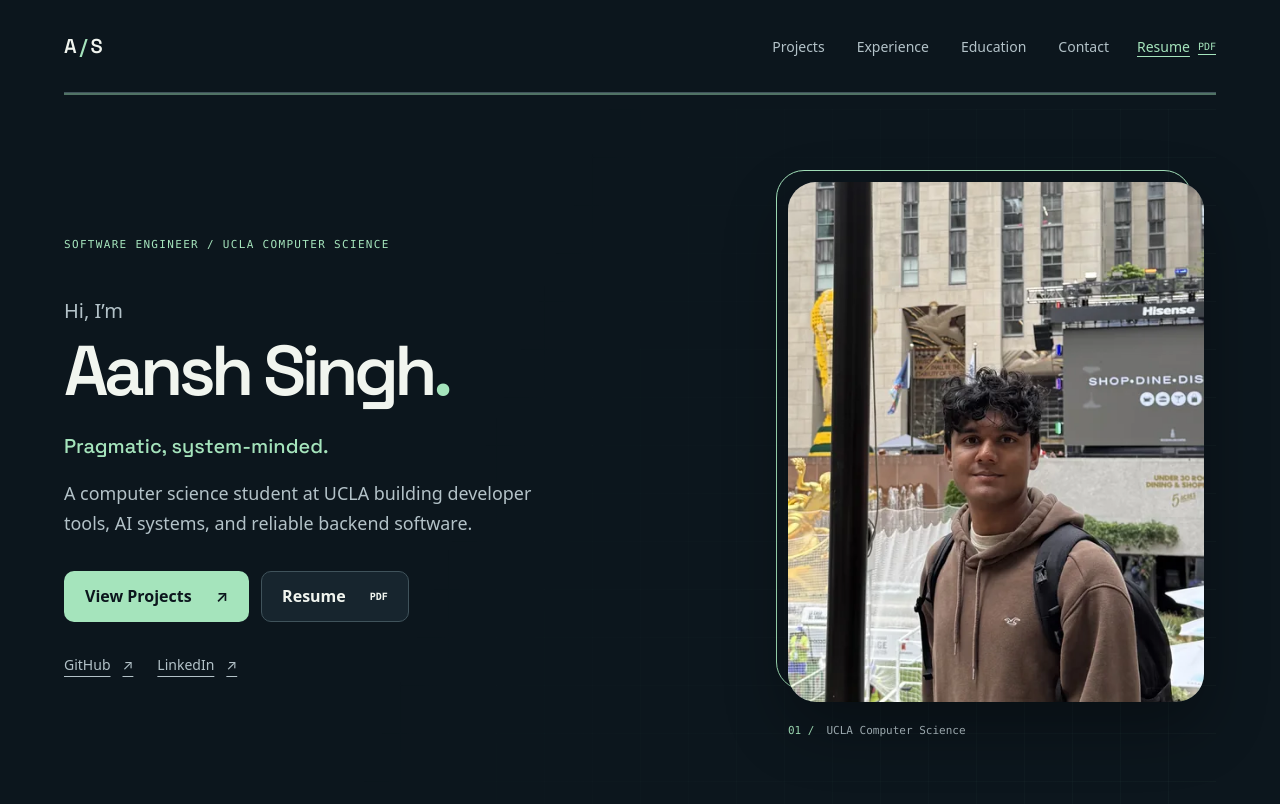
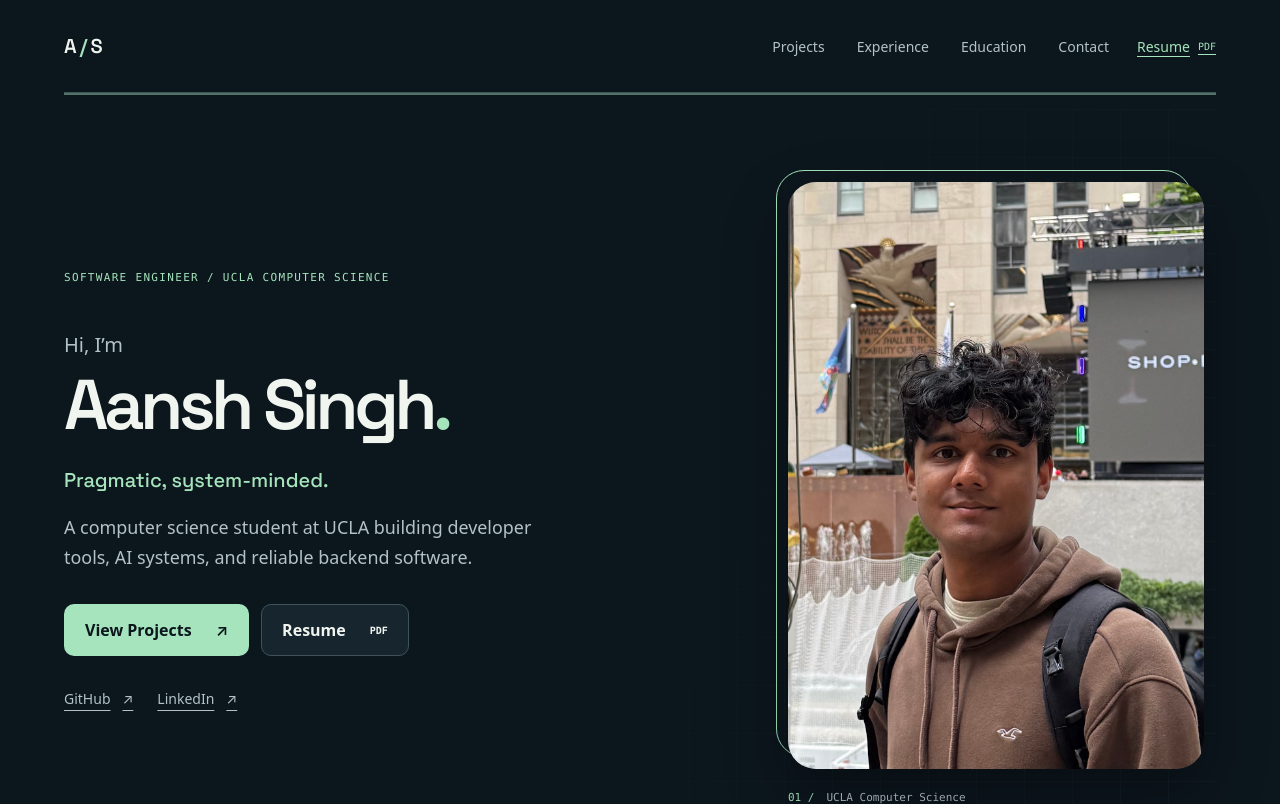
Before and after one commit to singhsitanshu/Portfolio, a React (Vite) app: page / in a window 1280 px wide. Shown: the top 804 px of the page. Built offline with nearby package versions, Linux system fonts and the light colour scheme.

Commit message:
Updated hero image.

```diff
--- a/src/content/portfolio.ts
+++ b/src/content/portfolio.ts
@@ -23,11 +23,10 @@ export const profile = {
     introduction: 'A computer science student at UCLA building developer tools, AI systems, and reliable backend software.',
     perspective: 'Pragmatic, system-minded.',
     portrait: {
-      src: '/images/aansh-singh-800.jpg',
-      srcSet: '/images/aansh-singh-480.webp 480w, /images/aansh-singh-800.webp 800w, /images/aansh-singh-1120.webp 1120w',
+      src: '/images/aansh-singh-trim.jpg',
       alt: 'Aansh Singh wearing a brown hoodie and backpack at Rockefeller Center.',
-      width: 800,
-      height: 1098,
+      width: 1277,
+      height: 1804,
     },
   },
 } as const;
--- a/src/pages/Home.tsx
+++ b/src/pages/Home.tsx
@@ -33,7 +33,6 @@ export function Home() {
       <Entrance className="hero-portrait">
         <div className="portrait-frame">
           <picture className="portrait-image">
-            <source type="image/webp" srcSet={profile.hero.portrait.srcSet} sizes="(max-width: 52rem) min(27.5rem, 90vw), (max-width: 75rem) 40vw, 27.5rem" />
             <img src={profile.hero.portrait.src} alt={profile.hero.portrait.alt} width={profile.hero.portrait.width} height={profile.hero.portrait.height} fetchPriority="high" loading="eager" decoding="async" />
           </picture>
         </div>
--- a/src/styles.css
+++ b/src/styles.css
@@ -121,7 +121,7 @@ p { line-height: 1.65; }
 .portrait-frame { position: relative; }
 .portrait-frame::before { content: ''; position: absolute; inset: -0.75rem 0.75rem 0.75rem -0.75rem; border: 1px solid var(--color-accent); border-radius: var(--radius-portrait); z-index: -1; }
 .portrait-image { display: block; overflow: hidden; border-radius: var(--radius-portrait); background: var(--color-surface-raised); box-shadow: var(--shadow-portrait); }
-.portrait-image img { display: block; width: 100%; height: auto; aspect-ratio: 4 / 5; object-fit: cover; object-position: 52% 42%; }
+.portrait-image img { display: block; width: 100%; height: auto; }
 .portrait-caption { display: flex; gap: 0.75rem; margin-top: 1.25rem; color: var(--color-muted); font-family: var(--font-mono); font-size: 0.6875rem; }
 .portrait-caption span { color: var(--color-accent); }
 .project-shell { min-height: 34rem; display: flex; flex-direction: column; justify-content: space-between; gap: 3rem; }
```
Also changed, not shown: public/images/aansh-singh-trim.jpg (added), 3 other files (tests, documents, lock files or other folders).
